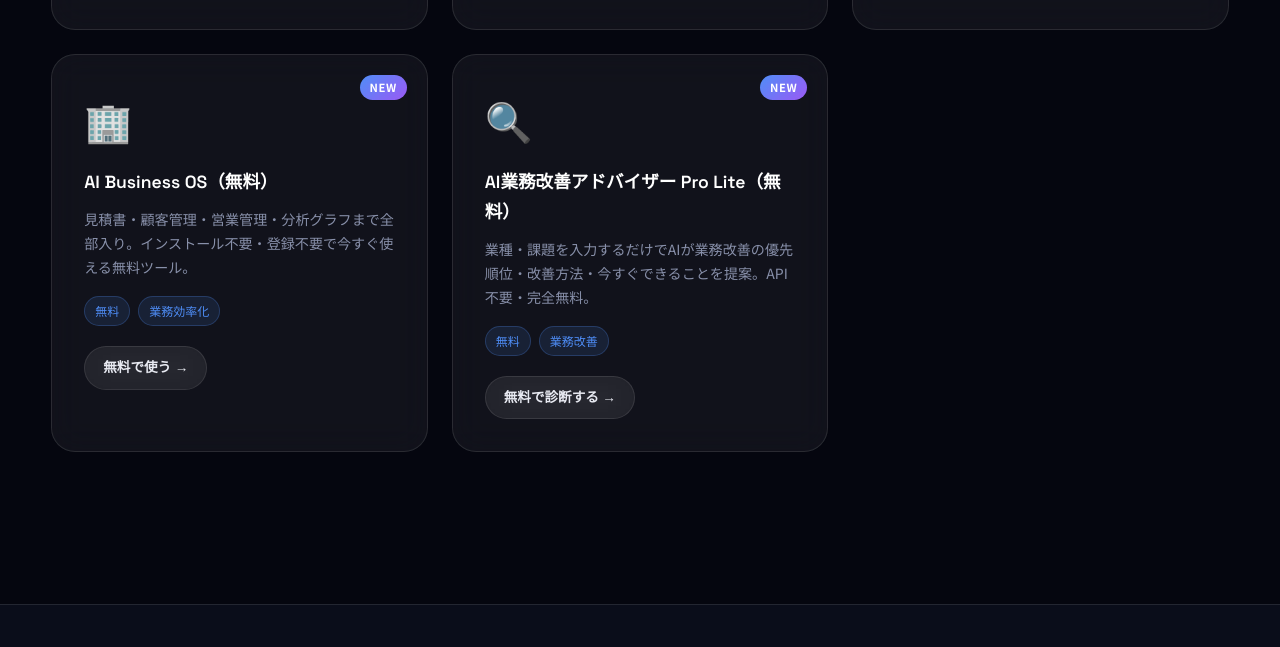
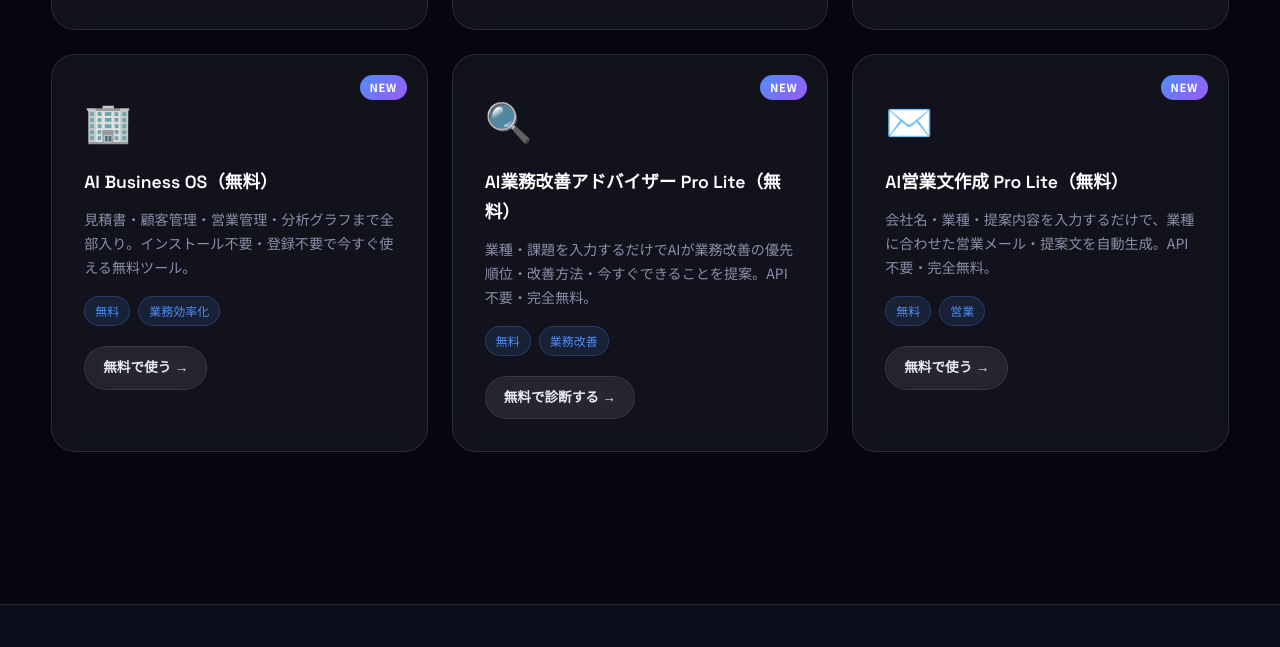
Before and after one commit to ai-mt0-studio/website, a plain HTML site: page tools.html in a window 1280 px wide. Shown: the part 869-1516 px from the top of the page. Drawn offline with Linux system fonts and the light colour scheme.

Commit message:
Add sales-mail-tool card to tools.html

```diff
--- a/tools.html
+++ b/tools.html
@@ -161,6 +161,18 @@
           <a href="advisor-tool.html" class="btn btn-glass btn-sm">無料で診断する →</a>
         </div>
 
+        <div class="tool-card glass-card">
+          <div class="tool-badge">NEW</div>
+          <div class="tool-icon">✉️</div>
+          <h3 class="tool-name">AI営業文作成 Pro Lite（無料）</h3>
+          <p class="tool-desc">会社名・業種・提案内容を入力するだけで、業種に合わせた営業メール・提案文を自動生成。API不要・完全無料。</p>
+          <div class="tool-tags">
+            <span class="tag">無料</span>
+            <span class="tag">営業</span>
+          </div>
+          <a href="sales-mail-tool.html" class="btn btn-glass btn-sm">無料で使う →</a>
+        </div>
+
       </div>
     </div>
   </section>
```
